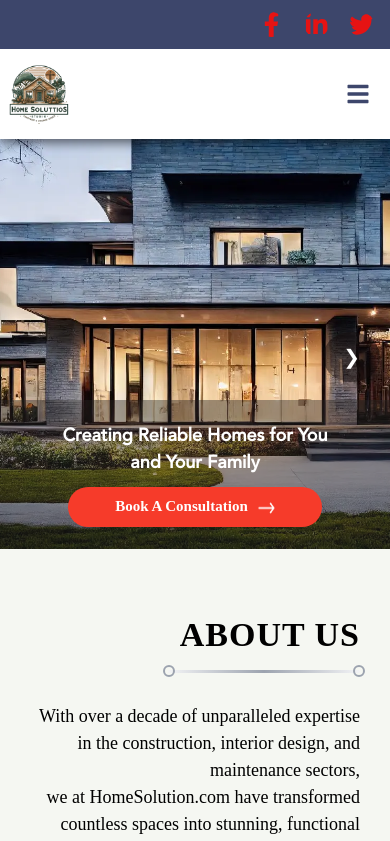
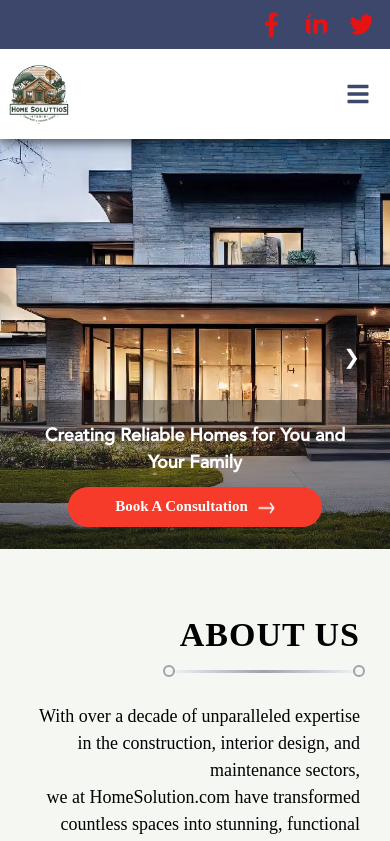
Before and after one commit to ChinmayaKumarJagadev/HomeSolution, a Next.js app: page / in a window 390 px wide. Shown: the top 841 px of the page. Built offline with nearby package versions, Linux system fonts and the light colour scheme; a web font is replaced by a local one.

Commit message:
fix new changes

```diff
--- a/src/styles/hero.module.css
+++ b/src/styles/hero.module.css
@@ -174,7 +174,7 @@
     top: 10px;
     margin-top: 35px;
     /* width: 80%; */
-    padding: 0 45px;
+    padding: 0 40px;
     margin: 0 auto;
     text-align: center;
   }
```
